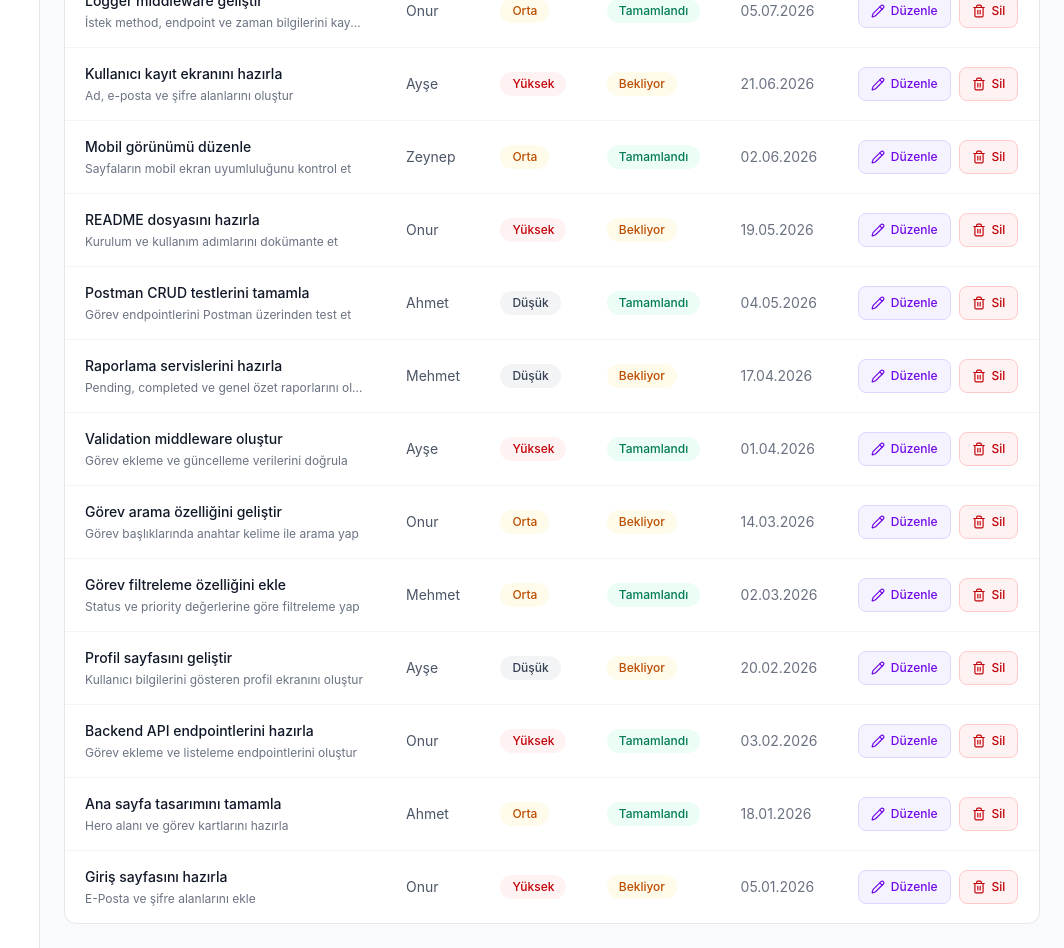
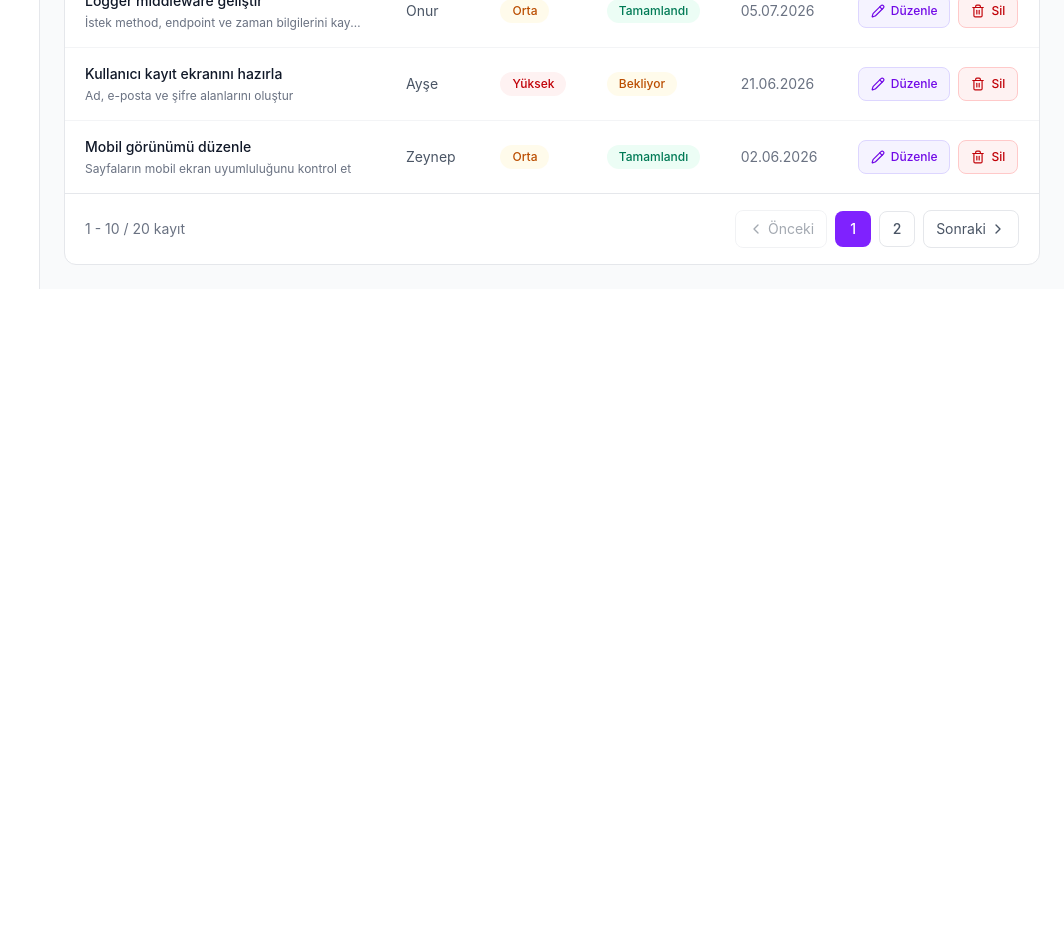
Before and after one commit to onuraydinoglu/taskflow-frontend, a React (Vite) app: page /tasks in a window 1280 px wide. Shown: the part 920-1868 px from the top of the page, without its empty margins (216-1280 px from the left). After the commit the page ends 1209 px from the top, so only its background shows below. Built offline with nearby package versions, Linux system fonts and the light colour scheme.

Commit message:
feat: Lucide ikonlu ortak sayfalama sistemi ekle

```diff
--- /dev/null
+++ b/src/components/ui/Pagination.jsx
@@ -0,0 +1,69 @@
+import { ChevronLeft, ChevronRight } from "lucide-react";
+
+function Pagination({
+  currentPage,
+  totalPages,
+  totalItems,
+  pageSize,
+  onPageChange,
+}) {
+  if (totalItems === 0) {
+    return null;
+  }
+
+  const start = (currentPage - 1) * pageSize + 1;
+  const end = Math.min(currentPage * pageSize, totalItems);
+
+  return (
+    <div className="flex flex-wrap items-center justify-between gap-4 border-t border-gray-200 px-5 py-4">
+      <p className="text-sm text-gray-500">
+        {start} - {end} / {totalItems} kayıt
+      </p>
+
+      <nav aria-label="Sayfalama" className="flex flex-wrap items-center gap-2">
+        <button
+          type="button"
+          onClick={() => onPageChange(currentPage - 1)}
+          disabled={currentPage === 1}
+          className="inline-flex items-center gap-1 rounded-lg border border-gray-200 px-3 py-2 text-sm text-gray-600 transition hover:bg-gray-50 disabled:cursor-not-allowed disabled:opacity-50"
+        >
+          <ChevronLeft size={16} />
+          Önceki
+        </button>
+
+        {Array.from({ length: totalPages }, (_, index) => {
+          const page = index + 1;
+
+          return (
+            <button
+              key={page}
+              type="button"
+              onClick={() => onPageChange(page)}
+              aria-label={`Sayfa ${page}`}
+              aria-current={currentPage === page ? "page" : undefined}
+              className={`h-9 min-w-9 rounded-lg px-2 text-sm font-medium transition ${
+                currentPage === page
+                  ? "bg-violet-600 text-white"
+                  : "border border-gray-200 text-gray-600 hover:bg-gray-50"
+              }`}
+            >
+              {page}
+            </button>
+          );
+        })}
+
+        <button
+          type="button"
+          onClick={() => onPageChange(currentPage + 1)}
+          disabled={currentPage === totalPages}
+          className="inline-flex items-center gap-1 rounded-lg border border-gray-200 px-3 py-2 text-sm text-gray-600 transition hover:bg-gray-50 disabled:cursor-not-allowed disabled:opacity-50"
+        >
+          Sonraki
+          <ChevronRight size={16} />
+        </button>
+      </nav>
+    </div>
+  );
+}
+
+export default Pagination;
--- a/src/pages/Tasks.jsx
+++ b/src/pages/Tasks.jsx
@@ -3,6 +3,8 @@ import { Plus, Pencil, Trash2, Search, RotateCcw } from "lucide-react";
 import TaskModal from "../components/ui/TaskModal";
 import ConfirmModal from "../components/ui/ConfirmModal";
 import Toast from "../components/ui/Toast";
+import Pagination from "../components/ui/Pagination";
+import { paginate } from "../utils/pagination";
 
 const priorityLabels = {
   low: "Düşük",
@@ -25,6 +27,9 @@ function Tasks({ tasks, onAddTask, onUpdateTask, onDeleteTask }) {
   const [statusFilter, setStatusFilter] = useState("all");
   const [priorityFilter, setPriorityFilter] = useState("all");
   const [sortOrder, setSortOrder] = useState("newest");
+  const [currentPage, setCurrentPage] = useState(1);
+
+  const pageSize = 10;
 
   const handleAdd = () => {
     setSelectedTask(null);
@@ -76,11 +81,14 @@ function Tasks({ tasks, onAddTask, onUpdateTask, onDeleteTask }) {
         : new Date(a.createdAt) - new Date(b.createdAt),
     );
 
+  const pagination = paginate(filteredTasks, currentPage, pageSize);
+
   const clearFilters = () => {
     setSearch("");
     setStatusFilter("all");
     setPriorityFilter("all");
     setSortOrder("newest");
+    setCurrentPage(1);
   };
 
   return (
@@ -109,10 +117,14 @@ function Tasks({ tasks, onAddTask, onUpdateTask, onDeleteTask }) {
             size={17}
             className="absolute left-3 top-1/2 -translate-y-1/2 text-gray-400"
           />
+
           <input
             type="text"
             value={search}
-            onChange={(event) => setSearch(event.target.value)}
+            onChange={(event) => {
+              setSearch(event.target.value);
+              setCurrentPage(1);
+            }}
             placeholder="Görev ara..."
             aria-label="Görev ara"
             className="w-full rounded-lg border border-gray-300 bg-white py-2.5 pl-10 pr-4 text-sm outline-none focus:border-violet-500"
@@ -121,7 +133,10 @@ function Tasks({ tasks, onAddTask, onUpdateTask, onDeleteTask }) {
 
         <select
           value={statusFilter}
-          onChange={(event) => setStatusFilter(event.target.value)}
+          onChange={(event) => {
+            setStatusFilter(event.target.value);
+            setCurrentPage(1);
+          }}
           aria-label="Duruma göre filtrele"
           className="rounded-lg border border-gray-300 bg-white px-4 py-2.5 text-sm outline-none focus:border-violet-500"
         >
@@ -132,7 +147,10 @@ function Tasks({ tasks, onAddTask, onUpdateTask, onDeleteTask }) {
 
         <select
           value={priorityFilter}
-          onChange={(event) => setPriorityFilter(event.target.value)}
+          onChange={(event) => {
+            setPriorityFilter(event.target.value);
+            setCurrentPage(1);
+          }}
           aria-label="Önceliğe göre filtrele"
           className="rounded-lg border border-gray-300 bg-white px-4 py-2.5 text-sm outline-none focus:border-violet-500"
         >
@@ -144,7 +162,10 @@ function Tasks({ tasks, onAddTask, onUpdateTask, onDeleteTask }) {
 
         <select
           value={sortOrder}
-          onChange={(event) => setSortOrder(event.target.value)}
+          onChange={(event) => {
+            setSortOrder(event.target.value);
+            setCurrentPage(1);
+          }}
           aria-label="Tarihe göre sırala"
           className="rounded-lg border border-gray-300 bg-white px-4 py-2.5 text-sm outline-none focus:border-violet-500"
         >
@@ -159,7 +180,7 @@ function Tasks({ tasks, onAddTask, onUpdateTask, onDeleteTask }) {
 
           <div className="mt-1 flex flex-wrap items-center justify-between gap-3">
             <p className="text-sm text-gray-500">
-              {filteredTasks.length} / {tasks.length} görev gösteriliyor
+              {filteredTasks.length} / {tasks.length} görev bulundu
             </p>
 
             <button
@@ -187,7 +208,7 @@ function Tasks({ tasks, onAddTask, onUpdateTask, onDeleteTask }) {
             </thead>
 
             <tbody className="divide-y divide-gray-100">
-              {filteredTasks.map((task) => (
+              {pagination.items.map((task) => (
                 <tr key={task.id} className="transition hover:bg-gray-50">
                   <td className="px-5 py-4">
                     <p className="font-medium text-gray-900">{task.title}</p>
@@ -256,6 +277,14 @@ function Tasks({ tasks, onAddTask, onUpdateTask, onDeleteTask }) {
               : "Aramanıza uygun görev bulunamadı."}
           </div>
         )}
+
+        <Pagination
+          currentPage={pagination.currentPage}
+          totalPages={pagination.totalPages}
+          totalItems={filteredTasks.length}
+          pageSize={pageSize}
+          onPageChange={setCurrentPage}
+        />
       </section>
 
       {isModalOpen && (
--- /dev/null
+++ b/src/utils/pagination.js
@@ -0,0 +1,15 @@
+export function paginate(items, currentPage, pageSize = 10) {
+  const totalPages = Math.max(1, Math.ceil(items.length / pageSize));
+
+  const page = Math.min(Math.max(currentPage, 1), totalPages);
+
+  const startIndex = (page - 1) * pageSize;
+
+  const paginatedItems = items.slice(startIndex, startIndex + pageSize);
+
+  return {
+    items: paginatedItems,
+    currentPage: page,
+    totalPages,
+  };
+}
```
